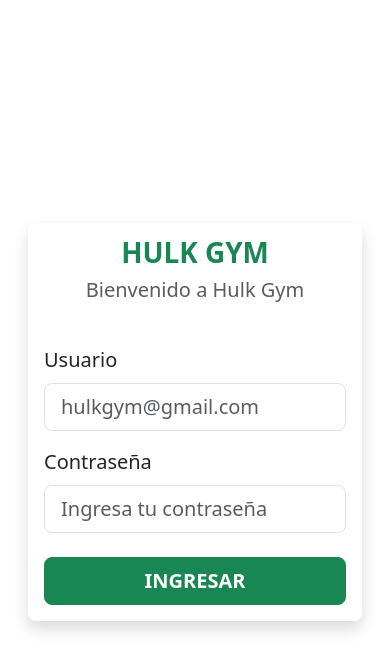
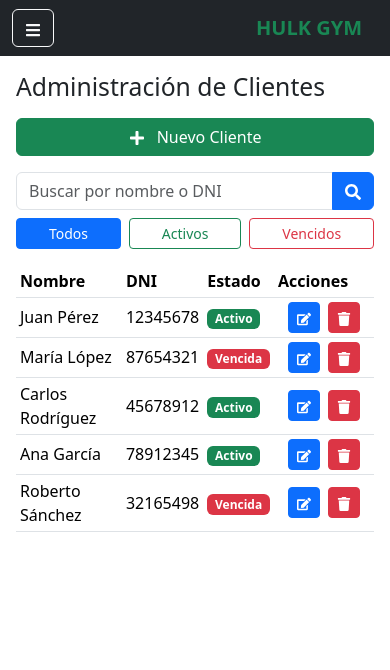
Before and after one commit to FrancoPereyra2/Hulk-Gym, a React (Vite) app: page / in a window 390 px wide. Before the commit this address led to /login. Shown: the top 670 px of the page. Built offline with nearby package versions, Linux system fonts and the light colour scheme.

Commit message:
hice responsiva la pagina de los clientes que ve el admin

```diff
--- a/src/App.jsx
+++ b/src/App.jsx
@@ -6,14 +6,15 @@ import Administrador from './components/pages/admin.jsx'
 
 function App() {
   return (
-    <BrowserRouter>
-      <Routes>
-        <Route path="/" element={<Navigate to="/login" />} />
-        <Route path="/login" element={<Login />} />
-        <Route path="/principal" element={<PagePrincipal />} />
-        <Route path="/admin" element={<Administrador />} />
-      </Routes>
-    </BrowserRouter>
+    // <BrowserRouter>
+    //   <Routes>
+    //     <Route path="/" element={<Navigate to="/login" />} />
+    //     <Route path="/login" element={<Login />} />
+    //     <Route path="/principal" element={<PagePrincipal />} />
+    //     <Route path="/admin" element={<Administrador />} />
+    //   </Routes>
+    // </BrowserRouter>
+    <Administrador />
   )
 }
 
--- a/src/components/pages/admin.jsx
+++ b/src/components/pages/admin.jsx
@@ -214,7 +214,7 @@ const AdminClientes = () => {
     <Container fluid className="vh-100 d-flex flex-column p-0">
       <Row className="flex-grow-1 m-0">
         {/* Sidebar para pantallas medianas y grandes */}
-        <Col xs={2} md={2} lg={2} className="d-none d-md-block p-0 h-100">
+        <Col xs={2} md={3} lg={2} xl={2} className="d-none d-md-block p-0 h-100">
           {renderSidebar()}
         </Col>
 
@@ -234,7 +234,7 @@ const AdminClientes = () => {
         </Offcanvas>
 
         {/* Contenedor principal */}
-        <Col xs={12} md={10} lg={10} className="h-100 p-0">
+        <Col xs={12} md={9} lg={10} xl={10} className="h-100 p-0">
           {/* Navbar para móviles */}
           <Navbar bg="dark" variant="dark" className="d-md-none">
             <Container fluid>
@@ -250,23 +250,25 @@ const AdminClientes = () => {
           </Navbar>
 
           {/* Contenido de la página */}
-          <Container fluid className="p-3 p-md-4">
-            <Row>
-              <Col xs={12} className="d-flex justify-content-between align-items-center mb-4">
+          <Container fluid className="p-3">
+            <Row className="mb-3">
+              <Col sm={12} lg={6} xl={8} className="mb-2 mb-lg-0">
                 <h2>Administración de Clientes</h2>
+              </Col>
+              <Col sm={12} lg={6} xl={4} className="text-lg-end">
                 <Button
                   variant="success"
-                  className="d-flex align-items-center"
+                  className="w-100 w-lg-auto"
                   onClick={abrirModalNuevo}
                 >
                   <FaPlus className="me-2" /> Nuevo Cliente
                 </Button>
               </Col>
+            </Row>
 
             {/* Barra de filtros y búsqueda */}
-              <Col xs={12} className="mb-4">
-                <Row>
-                  <Col xs={12} md={6} className="mb-3 mb-md-0">
+            <Row className="mb-3">
+              <Col sm={12} lg={6} className="mb-2 mb-lg-0">
                 <Form onSubmit={handleSearch}>
                   <InputGroup>
                     <Form.Control
@@ -281,19 +283,21 @@ const AdminClientes = () => {
                   </InputGroup>
                 </Form>
               </Col>
-                  <Col xs={12} md={6}>
-                    <div className="d-flex gap-2">
+              <Col sm={12} lg={6}>
+                <div className="d-flex">
                   <Button
                     variant={filtroActivo === "todos" ? "primary" : "outline-primary"}
                     onClick={() => setFiltroActivo("todos")}
                     className="flex-grow-1"
+                    size="sm"
                   >
                     Todos
                   </Button>
                   <Button
                     variant={filtroActivo === "activos" ? "success" : "outline-success"}
                     onClick={() => setFiltroActivo("activos")}
-                        className="flex-grow-1"
+                    className="flex-grow-1 mx-2"
+                    size="sm"
                   >
                     Activos
                   </Button>
@@ -301,25 +305,24 @@ const AdminClientes = () => {
                     variant={filtroActivo === "vencidos" ? "danger" : "outline-danger"}
                     onClick={() => setFiltroActivo("vencidos")}
                     className="flex-grow-1"
+                    size="sm"
                   >
                     Vencidos
                   </Button>
                 </div>
               </Col>
             </Row>
-              </Col>
 
             {/* Tabla de clientes */}
-              <Col xs={12} className="mb-4">
-                <div className="table-responsive">
-                  <Table hover className="mb-0">
-                    <thead className="bg-light">
+            <div className="table-responsive mb-3">
+              <Table hover size="sm" className="align-middle">
+                <thead>
                   <tr>
                     <th>Nombre</th>
                     <th>DNI</th>
-                        <th>Vencimiento</th>
+                    <th className="d-none d-xl-table-cell">Vencimiento</th>
                     <th>Estado</th>
-                        <th>Acciones</th>
+                    <th style={{width: "100px"}}>Acciones</th>
                   </tr>
                 </thead>
                 <tbody>
@@ -328,20 +331,16 @@ const AdminClientes = () => {
                       <tr key={cliente.id} onClick={() => seleccionarCliente(cliente)}>
                         <td>{cliente.nombre}</td>
                         <td>{cliente.dni}</td>
-                            <td>{cliente.vencimiento}</td>
+                        <td className="d-none d-xl-table-cell">{cliente.vencimiento}</td>
                         <td>
                           {cliente.estado === "Activo" ? (
-                                <Badge bg="success" pill className="d-inline-flex align-items-center">
-                                  <FaCheckCircle className="me-1" /> Activo
-                                </Badge>
+                            <Badge bg="success">Activo</Badge>
                           ) : (
-                                <Badge bg="danger" pill className="d-inline-flex align-items-center">
-                                  <FaTimesCircle className="me-1" /> Vencida
-                                </Badge>
+                            <Badge bg="danger">Vencida</Badge>
                           )}
                         </td>
                         <td>
-                              <div className="d-flex gap-2">
+                          <div className="d-flex gap-2 justify-content-center">
                             <Button
                               variant="primary"
                               size="sm"
@@ -370,14 +369,15 @@ const AdminClientes = () => {
                 </tbody>
               </Table>
             </div>
-              </Col>
 
             {/* Paginación */}
             {clientesFiltrados.length > clientesPorPagina && (
-                <Col xs={12} className="d-flex justify-content-center mb-4">
+              <div className="d-flex justify-content-center mb-3">
                 <Pagination>
-                    <Pagination.First onClick={() => setPaginaActual(1)} disabled={paginaActual === 1} />
-                    <Pagination.Prev onClick={() => setPaginaActual(paginaActual - 1)} disabled={paginaActual === 1} />
+                  <Pagination.Prev
+                    onClick={() => setPaginaActual(paginaActual - 1)}
+                    disabled={paginaActual === 1}
+                  />
 
                   {[...Array(totalPaginas).keys()].map((numero) => (
                     <Pagination.Item
@@ -389,45 +389,44 @@ const AdminClientes = () => {
                     </Pagination.Item>
                   ))}
 
-                    <Pagination.Next onClick={() => setPaginaActual(paginaActual + 1)} disabled={paginaActual === totalPaginas} />
-                    <Pagination.Last onClick={() => setPaginaActual(totalPaginas)} disabled={paginaActual === totalPaginas} />
+                  <Pagination.Next
+                    onClick={() => setPaginaActual(paginaActual + 1)}
+                    disabled={paginaActual === totalPaginas}
+                  />
                 </Pagination>
-                </Col>
+              </div>
             )}
 
             {/* Información detallada del cliente seleccionado */}
             {clienteSeleccionado && (
-                <Col xs={12}>
-                  <Card border="0" className="shadow-sm">
+              <Card className="mb-3">
                 <Card.Header className="bg-light">
-                      <div className="d-flex justify-content-between align-items-center">
+                  <div className="d-flex flex-column flex-sm-row justify-content-between align-items-start align-items-sm-center gap-2">
                     <h4 className="mb-0">Detalles del Cliente</h4>
-                        <div className="d-flex">
+                    <div className="d-flex gap-2">
                       <Button
                         variant="primary"
                         size="sm"
-                            className="me-2 d-flex align-items-center"
                         onClick={() => abrirModalEditar(clienteSeleccionado)}
                       >
-                            <FaEdit className="me-1" /> Editar
+                        <FaEdit className="me-1 d-none d-sm-inline" /> Editar
                       </Button>
                       <Button
                         variant="secondary"
                         size="sm"
                         onClick={cancelarSeleccion}
-                            className="d-flex align-items-center"
                       >
-                            <FaTimes className="me-1" /> Cerrar
+                        <FaTimes className="me-1 d-none d-sm-inline" /> Cerrar
                       </Button>
                     </div>
                   </div>
                 </Card.Header>
-                    <Card.Body className="p-4">
+                <Card.Body>
                   <Row>
-                        <Col xs={12} lg={6} className="mb-4 mb-lg-0">
-                          <h5 className="mb-3">Información Personal</h5>
+                    <Col xs={12} xl={6} className="mb-4 mb-xl-0">
+                      <h5>Información Personal</h5>
                       <Form.Group className="mb-3">
-                            <Form.Label className="text-muted">Nombre Completo</Form.Label>
+                        <Form.Label>Nombre Completo</Form.Label>
                         <Form.Control
                           plaintext
                           readOnly
@@ -435,7 +434,7 @@ const AdminClientes = () => {
                         />
                       </Form.Group>
                       <Form.Group>
-                            <Form.Label className="text-muted">DNI</Form.Label>
+                        <Form.Label>DNI</Form.Label>
                         <Form.Control
                           plaintext
                           readOnly
@@ -443,10 +442,10 @@ const AdminClientes = () => {
                         />
                       </Form.Group>
                     </Col>
-                        <Col xs={12} lg={6}>
-                          <h5 className="mb-3">Información de Cuenta</h5>
+                    <Col xs={12} xl={6}>
+                      <h5>Información de Cuenta</h5>
                       <Form.Group className="mb-3">
-                            <Form.Label className="text-muted">Fecha de Inicio</Form.Label>
+                        <Form.Label>Fecha de Inicio</Form.Label>
                         <Form.Control
                           plaintext
                           readOnly
@@ -454,7 +453,7 @@ const AdminClientes = () => {
                         />
                       </Form.Group>
                       <Form.Group className="mb-3">
-                            <Form.Label className="text-muted">Fecha de Vencimiento</Form.Label>
+                        <Form.Label>Fecha de Vencimiento</Form.Label>
                         <Form.Control
                           plaintext
                           readOnly
@@ -462,16 +461,12 @@ const AdminClientes = () => {
                         />
                       </Form.Group>
                       <Form.Group>
-                            <Form.Label className="text-muted">Estado</Form.Label>
+                        <Form.Label>Estado</Form.Label>
                         <div>
                           {clienteSeleccionado.estado === "Activo" ? (
-                                <Badge bg="success" className="d-inline-flex align-items-center fs-6 px-2 py-1">
-                                  <FaCheckCircle className="me-1" /> Activo
-                                </Badge>
+                            <Badge bg="success">Activo</Badge>
                           ) : (
-                                <Badge bg="danger" className="d-inline-flex align-items-center fs-6 px-2 py-1">
-                                  <FaTimesCircle className="me-1" /> Vencida
-                                </Badge>
+                            <Badge bg="danger">Vencida</Badge>
                           )}
                         </div>
                       </Form.Group>
@@ -479,15 +474,17 @@ const AdminClientes = () => {
                   </Row>
                 </Card.Body>
               </Card>
-                </Col>
             )}
-            </Row>
           </Container>
         </Col>
       </Row>
 
       {/* Modal para Nuevo Cliente */}
-      <Modal show={showModalNuevo} onHide={() => setShowModalNuevo(false)}>
+      <Modal
+        show={showModalNuevo}
+        onHide={() => setShowModalNuevo(false)}
+        size="md"
+      >
         <Modal.Header closeButton>
           <Modal.Title>Nuevo Cliente</Modal.Title>
         </Modal.Header>
@@ -529,8 +526,8 @@ const AdminClientes = () => {
                 onChange={handleFormChange}
                 readOnly
               />
-              <Form.Text className="text-muted">
-                La fecha de vencimiento se calcula automáticamente (30 días después del inicio)
+              <Form.Text>
+                Se calcula automáticamente (30 días después del inicio)
               </Form.Text>
             </Form.Group>
             <Form.Group className="mb-3">
@@ -557,7 +554,11 @@ const AdminClientes = () => {
       </Modal>
 
       {/* Modal para Editar Cliente */}
-      <Modal show={showModalEditar} onHide={() => setShowModalEditar(false)}>
+      <Modal
+        show={showModalEditar}
+        onHide={() => setShowModalEditar(false)}
+        size="md"
+      >
         <Modal.Header closeButton>
           <Modal.Title>Editar Cliente</Modal.Title>
         </Modal.Header>
@@ -599,8 +600,8 @@ const AdminClientes = () => {
                 onChange={handleFormChange}
                 readOnly
               />
-              <Form.Text className="text-muted">
-                La fecha de vencimiento se calcula automáticamente (30 días después del inicio)
+              <Form.Text>
+                Se calcula automáticamente (30 días después del inicio)
               </Form.Text>
             </Form.Group>
             <Form.Group className="mb-3">
```
Lines whose indentation alone changed are shown as unchanged.
